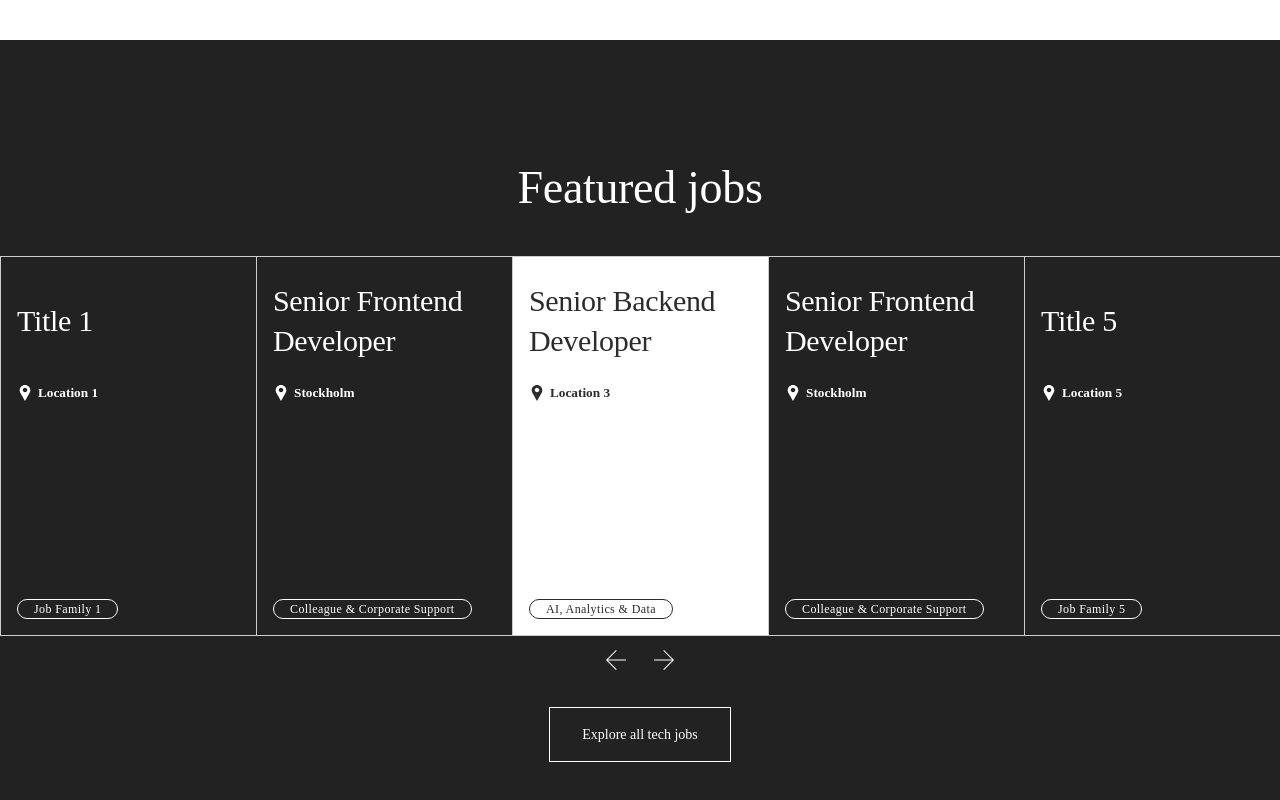
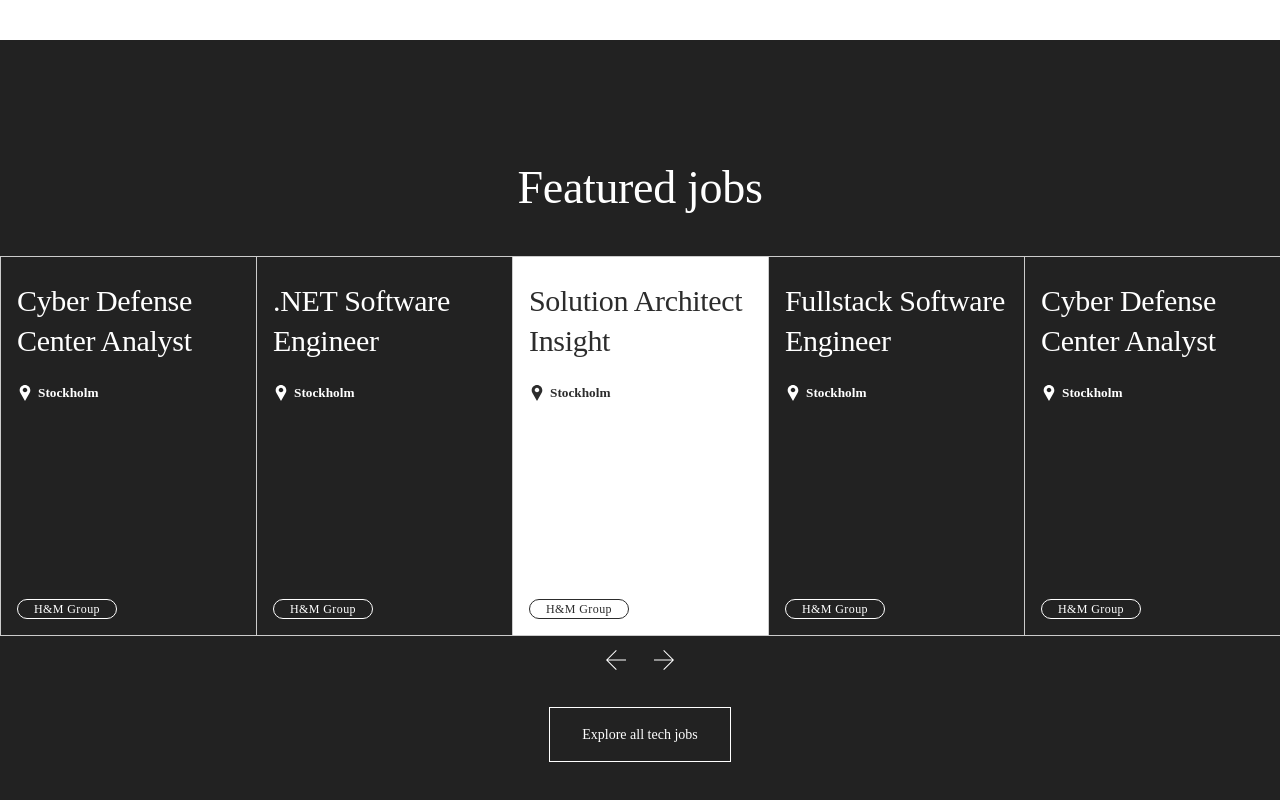
Before and after one commit to techcareers/techmicrosite, a Next.js app: page /faq in a window 1280 px wide. Shown: the part 1545-2345 px from the top of the page. Built offline with nearby package versions, Linux system fonts and the light colour scheme.

Commit message:
Updated and populated all Featured Jobs

```diff
--- a/pages/faq.js
+++ b/pages/faq.js
@@ -216,6 +216,7 @@ const FAQ = () => {
           variant="outlined"
           className="quickLinksButton"
           href="/techathmgroup"
+          style={{ textAlign: "center" }}
         >
           <h3 className="quickLinkText">Tech at H&M Group </h3>
           <Image
@@ -261,51 +262,57 @@ const FAQ = () => {
           Featured jobs
         </h2>
         <ScrollingCards
-          style={{ color: "red" }}
+          style={{ color: "red", whiteSpace: "break-spaces" }}
           ref={featuredJobsSliderRef}
           settings={featuredJobsSliderSettings}
         >
           <FeaturedJobsCard
-            title="Title 1"
-            location="Location 1"
-            jobFamily="Job Family 1"
-            linkUrl="https://www2.hm.com/sv_se/index.html"
+            title="Cyber Defense Center Analyst"
+            location="Stockholm"
+            jobFamily="H&M Group"
+            linkUrl="https://jobs.smartrecruiters.com/HMGroup/743999926451443-cyber-defense-center-analyst"
           />
           <FeaturedJobsCard
-            title="Senior Frontend Developer"
+            title=".NET Software Engineer"
             location="Stockholm"
-            jobFamily="Colleague & Corporate Support"
-            linkUrl="https://www2.hm.com/sv_se/index.html"
+            jobFamily="H&M Group"
+            linkUrl="https://jobs.smartrecruiters.com/HMGroup/743999927603883--net-software-engineer-to-the-afound-product-team"
           />
           <FeaturedJobsCard
-            title="Senior Backend Developer"
-            location="Location 3"
-            jobFamily="AI, Analytics & Data"
-            linkUrl="https://www2.hm.com/sv_se/index.html"
+            title="Solution Architect Insight"
+            location="Stockholm"
+            jobFamily="H&M Group"
+            linkUrl="https://jobs.smartrecruiters.com/HMGroup/743999927822073-solution-architect-insight"
           />
           <FeaturedJobsCard
-            title="Senior Frontend Developer"
+            title="Fullstack Software Engineer"
             location="Stockholm"
-            jobFamily="Colleague & Corporate Support"
-            linkUrl="https://www2.hm.com/sv_se/index.html"
+            jobFamily="H&M Group"
+            linkUrl="https://jobs.smartrecruiters.com/HMGroup/743999927377593-fullstack-software-engineer-hiring-for-top-down-planning-team-product-offer-development-"
           />
           <FeaturedJobsCard
-            title="Title 5"
-            location="Location 5"
-            jobFamily="Job Family 5"
-            linkUrl="https://www2.hm.com/sv_se/index.html"
+            title="Cyber Defense Center Analyst"
+            location="Stockholm"
+            jobFamily="H&M Group"
+            linkUrl="https://jobs.smartrecruiters.com/HMGroup/743999926451443-cyber-defense-center-analyst"
           />
           <FeaturedJobsCard
-            title="Title 6"
-            location="Location 6"
-            jobFamily="Job Family 6"
-            linkUrl="https://www2.hm.com/sv_se/index.html"
+            title=".NET Software Engineer"
+            location="Stockholm"
+            jobFamily="H&M Group"
+            linkUrl="https://jobs.smartrecruiters.com/HMGroup/743999927603883--net-software-engineer-to-the-afound-product-team"
           />
           <FeaturedJobsCard
-            title="Title 7"
-            location="Location 7"
-            jobFamily="Job Family 7"
-            linkUrl="https://www2.hm.com/sv_se/index.html"
+            title="Solution Architect Insight"
+            location="Stockholm"
+            jobFamily="H&M Group"
+            linkUrl="https://jobs.smartrecruiters.com/HMGroup/743999927822073-solution-architect-insight"
+          />
+          <FeaturedJobsCard
+            title="Fullstack Software Engineer"
+            location="Stockholm"
+            jobFamily="H&M Group"
+            linkUrl="https://jobs.smartrecruiters.com/HMGroup/743999927377593-fullstack-software-engineer-hiring-for-top-down-planning-team-product-offer-development-"
           />
         </ScrollingCards>
         <div
```
Also changed, not shown: pages/hiringprocess.js (+33 -27 lines), pages/index.js (+18 -6 lines), pages/techathmgroup.js (+33 -27 lines).
